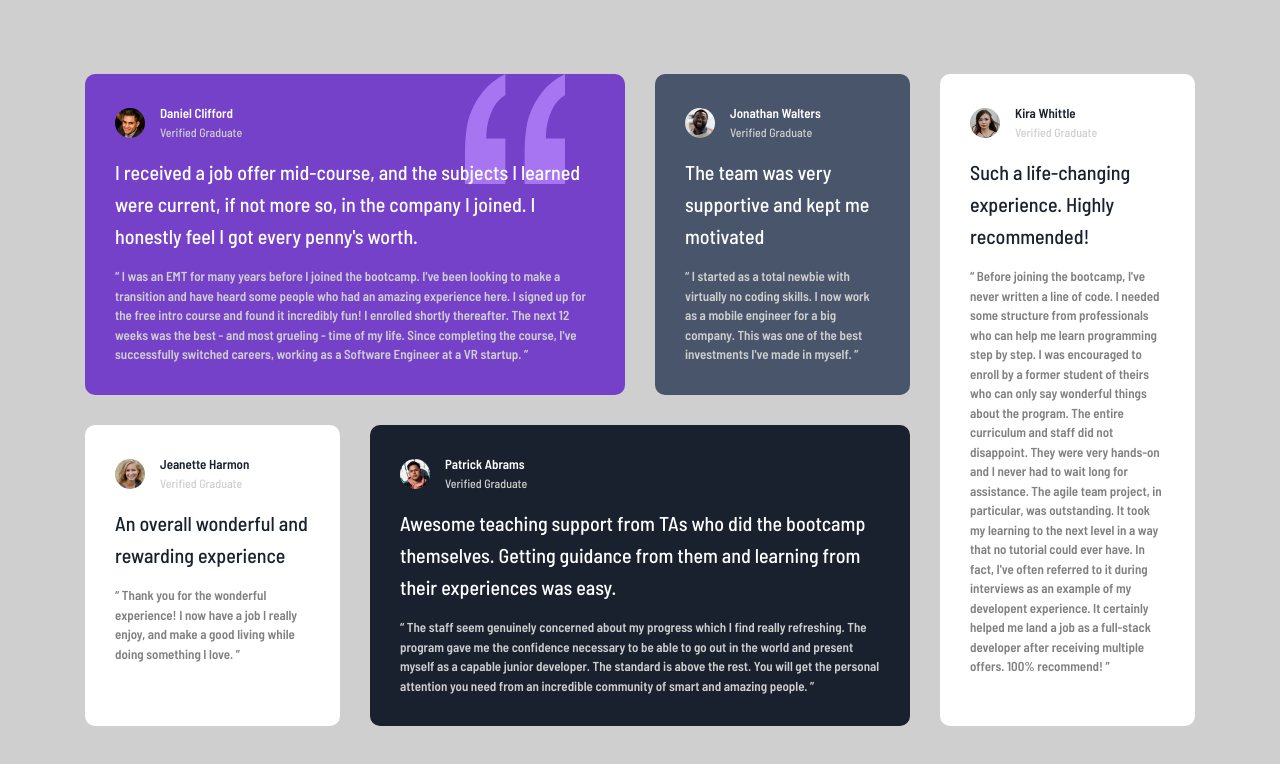
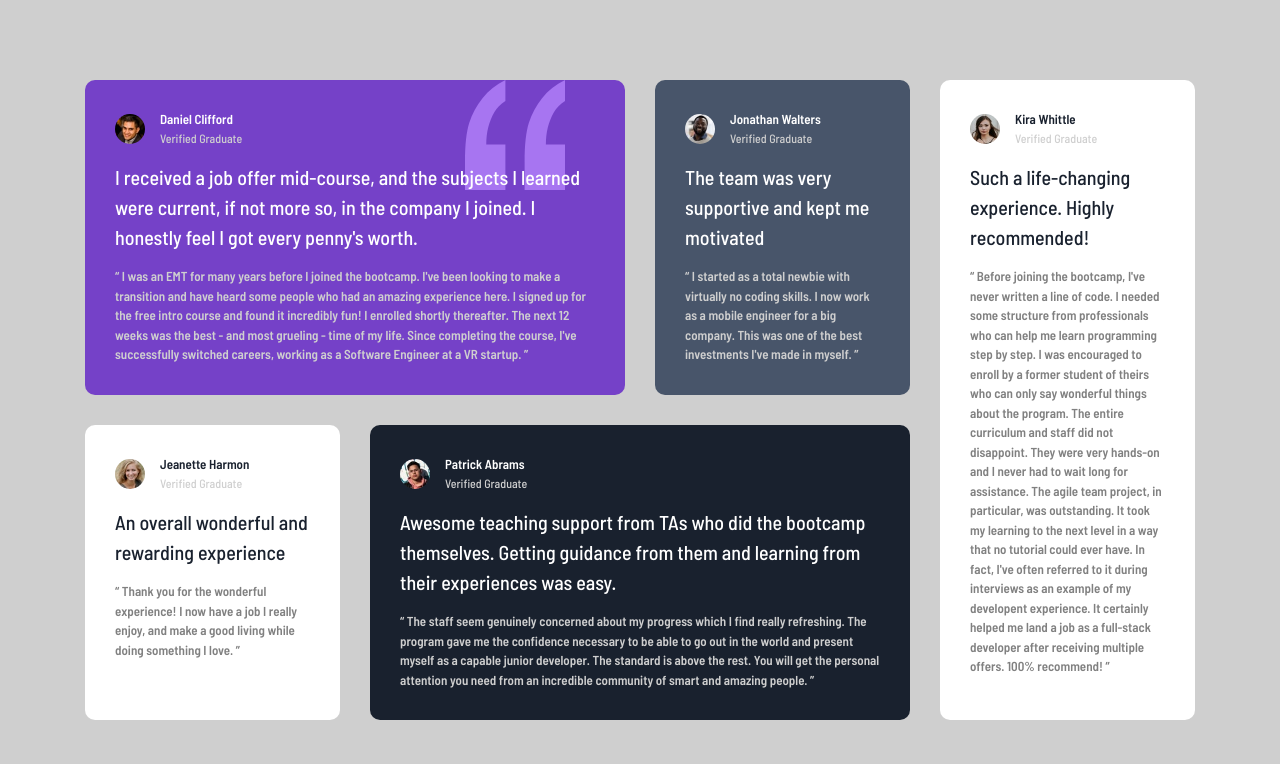
Before and after one commit to dhananjayandayalan/testimonials-grid-frontend-mentor, a plain HTML site: page index.html in a window 1280 px wide. Drawn offline with Linux system fonts and the light colour scheme.

Commit message:
Update style.css

```diff
--- a/style.css
+++ b/style.css
@@ -121,7 +121,6 @@ body {
 .testimonial__card__description {
   color: var(--White);
   font-size: clamp(1.6rem, 1.4rem + 0.51vw, 2rem);
-  line-height: 1.6;
   font-weight: 500;
   padding-bottom: 1.5rem;
 }
```
